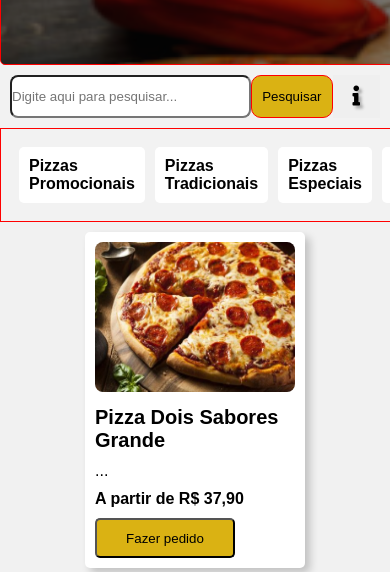
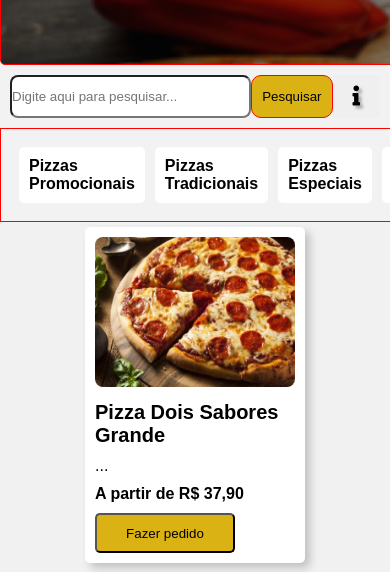
Before and after one commit to Gabriela141/teste.delivery, a plain HTML site: page index.html in a window 390 px wide. Shown: the part 210-782 px from the top of the page. Drawn offline with nearby package versions, Linux system fonts and the light colour scheme.

Commit message:
Add files via upload

```diff
--- a/style.css
+++ b/style.css
@@ -421,7 +421,7 @@ a {
 
 .card {
   border-radius: 8px;
-  margin: 10px;
+  margin: 5px;
   max-width: 200px;
   max-height: 400px;
   padding: 10px;
@@ -429,10 +429,16 @@ a {
   box-shadow: 0 2px 4px rgba(0, 0, 0, 0.1);
   background-color: #ffffff;
   box-shadow: 5px 5px 8px rgba(0, 0, 0, 0.2);
-
-
 }
-
+@media screen and (max-width: 767px) {
+  .card {
+    flex-basis: calc(50% - 20px); /* Cada card ocupará metade da largura da tela com 20px de espaçamento entre eles */
+    max-width: 200px; /* Largura máxima para os cards */
+  }
+  body {
+    background-size: contain;
+  }
+}
 .card img {
   width: 200px;
   height: 150px;
```
